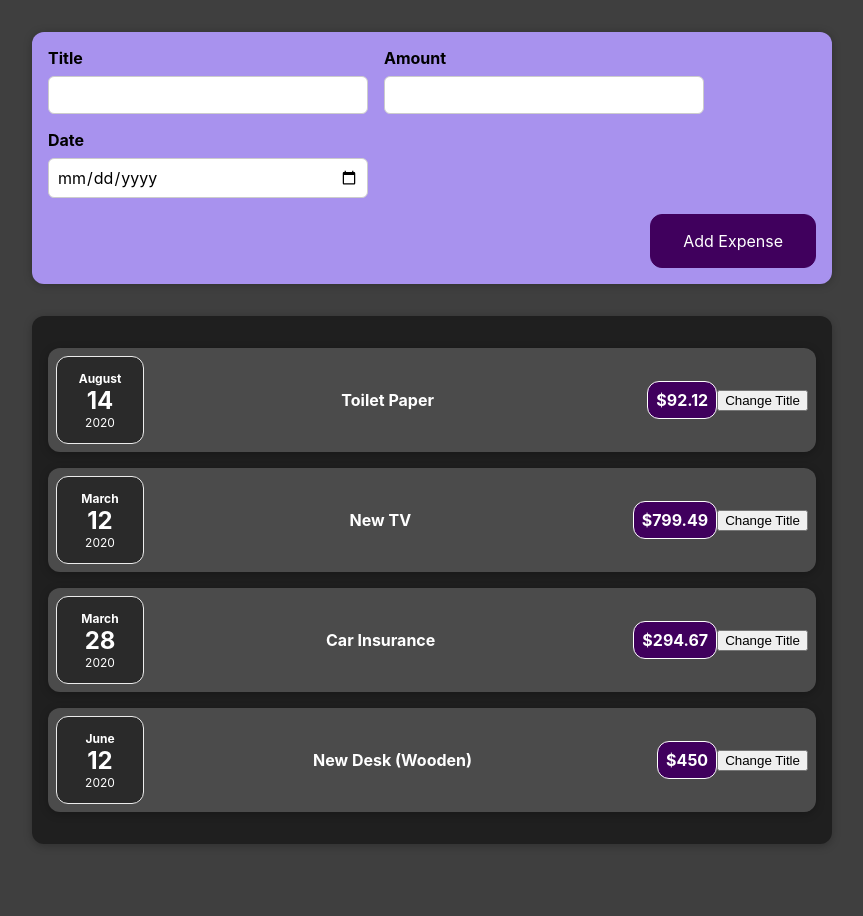
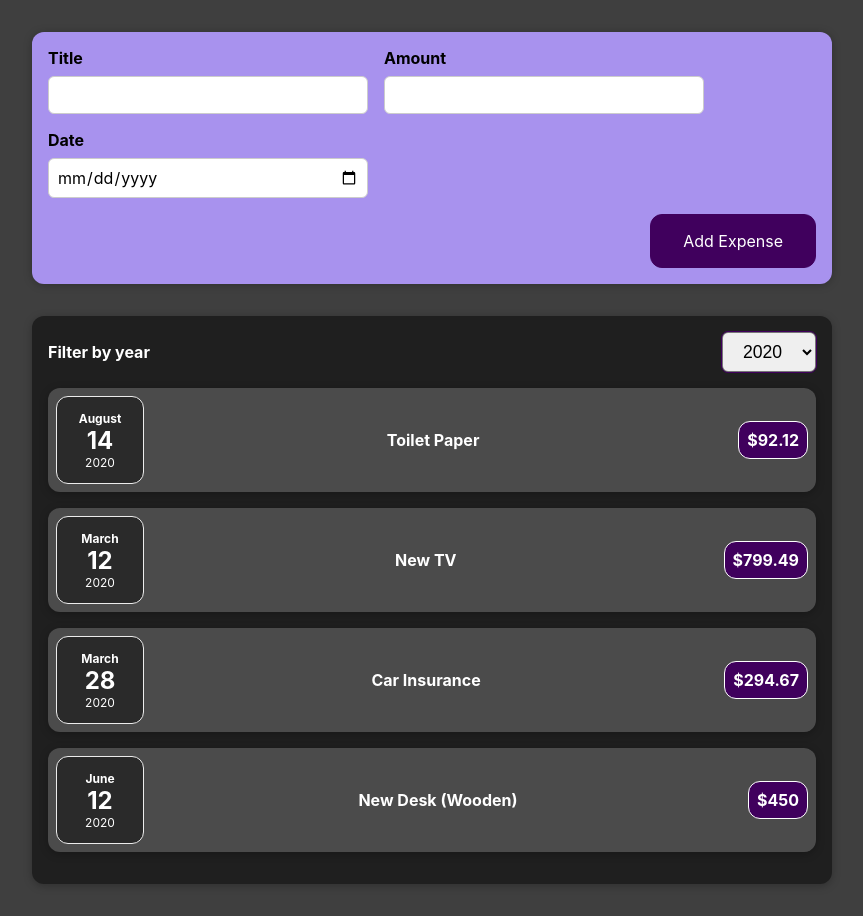
Before and after one commit to McEazy2700/react_complete_guide, a React (Create React App) app: page / in a window 1280 px wide. Shown: the whole page, without its empty margins (208-1071 px from the left). Before the commit the page ends 876 px from the top, so only its background shows below. Built offline with nearby package versions, Linux system fonts and the light colour scheme.

Commit message:
Added Expense filter

```diff
--- a/src/App.jsx
+++ b/src/App.jsx
@@ -43,10 +43,14 @@ function App() {
       date: new Date(2020, 5, 12)
     },
   ]
+
+  const addExpenseHandler = (expense) => {
+    console.log('In app.js', expense)
+  }
   return (
     <div className="App">
-      <NewExpense />
-      <Expenses expenses={expenses}/>
+      <NewExpense onAddExpense={addExpenseHandler}/>
+      <Expenses expenses={expenses} />
     </div>
   );
 }
--- a/src/components/NewExpense/ExpenseForm.jsx
+++ b/src/components/NewExpense/ExpenseForm.jsx
@@ -1,22 +1,55 @@
-import React from 'react'
+import React, { useState } from 'react'
 import './ExpenseForm.scss'
 
-const ExpenseForm = () => {
+const ExpenseForm = (props) => {
+    // Title state and changeHandler
+    const [enteredTitle, setEnteredTitle] = useState('');
+    const titleChangeHandler = (event) => {
+        setEnteredTitle(event.target.value)
+    };
+
+    // Amount state and changeHandler
+    const [enteredAmount, setEnteredAmount] = useState('');
+    const amountChangeHandler = (event) => {
+        setEnteredAmount(event.target.value)
+    }
+
+    // Date state and changeHandler
+    const [enteredDate, setEnteredDate] = useState('')
+    const dateChangeHandler = (event) => {
+        setEnteredDate(event.target.value)
+    }
+
+    const submitHandler = (event) => {
+        event.preventDefault();
+        const expenseData = {
+            title: enteredTitle,
+            amount: enteredAmount,
+            date: new Date(enteredDate)
+        }
+        props.onSaveExpenseData(expenseData)
+        setEnteredTitle('')
+        setEnteredAmount('')
+        setEnteredDate('')
+    }
   return (
     <div>
-        <form action="">
+        <form onSubmit={submitHandler}>
             <div className="new-expense__controls">
                 <div className="new-expense__control">
                     <label htmlFor="title">Title</label>
-                    <input id='title' type="text" />
+                    <input id='title' type="text" value={enteredTitle}
+                    onChange={titleChangeHandler}/>
                 </div>
                 <div className="new-expense__control">
                     <label htmlFor="amount">Amount</label>
-                    <input id='amount' type="number" min="0.01" step="0.01" />
+                    <input id='amount' type="number" value={enteredAmount}
+                    min="0.01" step="0.01"  onChange={amountChangeHandler}/>
                 </div>
                 <div className="new-expense__control">
                     <label htmlFor="date">Date</label>
-                    <input id='date' type="date" min="2019-01-01" max="2022-12-31" />
+                    <input id='date' type="date" value={enteredDate}
+                    min="2019-01-01" max="2022-12-31" onChange={dateChangeHandler}/>
                 </div>
             </div>
             <div className='new-expense__action'>
--- a/src/components/NewExpense/NewExpense.jsx
+++ b/src/components/NewExpense/NewExpense.jsx
@@ -2,10 +2,19 @@ import React from 'react'
 import './NewExpense.scss'
 import ExpenseForm from './ExpenseForm'
 
-const NewExpense = () => {
+const NewExpense = (props) => {
+  const onSaveExpenseDataHandler = (enteredExpenseData) => {
+    const expenseData = {
+      ...enteredExpenseData,
+      id: Math.random().toString()
+    }
+    console.log('from NewExpense', expenseData)
+    props.onAddExpense(expenseData);
+  };
+
   return (
     <div className='new-expense'>
-      <ExpenseForm />
+      <ExpenseForm onSaveExpenseData={onSaveExpenseDataHandler} />
     </div>
   )
 }
--- /dev/null
+++ b/src/components/expenses/ExpenseFilter.jsx
@@ -0,0 +1,23 @@
+import React, { useState } from 'react'
+import './ExpenseFilter.scss'
+
+const ExpenseFilter = (props) => {
+    const dropdownChangeHandler = (event) => {
+        props.onChangeFilter(event.target.value)
+    }
+  return (
+    <div className='expenses-filter'>
+        <div className="expenses-filter__control">
+            <label htmlFor="years">Filter by year</label>
+            <select value={props.selected} name="years" id="years" onChange={dropdownChangeHandler}>
+                <option value="2022">2022</option>
+                <option value="2021">2021</option>
+                <option value="2020">2020</option>
+                <option value="2019">2019</option>
+            </select>
+        </div>
+    </div>
+  )
+}
+
+export default ExpenseFilter
--- /dev/null
+++ b/src/components/expenses/ExpenseFilter.scss
@@ -0,0 +1,20 @@
+.expenses-filter {
+    display: flex;
+    flex-direction: column;
+    .expenses-filter__control {
+        display: flex;
+        justify-content: space-between;
+        align-items: center;
+        select {
+            padding: 0.5rem 1rem;
+            font-size: 1.1rem;
+            border-radius: 6px;
+            outline: 1px solid #40005d;
+        }
+        label {
+            color: white;
+            font-weight: bold;
+            font-family: inherit;
+        }
+    }
+}
--- a/src/components/expenses/ExpenseItem.jsx
+++ b/src/components/expenses/ExpenseItem.jsx
@@ -4,20 +4,13 @@ import ExpenseDate from './ExpenseDate';
 import Card from '../UI/Card';
 
 function ExpenseItem(props) {
-    const [title, setTitle] = useState(props.title);
-    const clickHandler = () => {
-        setTitle('Updated!')
-        console.log("Yo I'm in New York")
-    }
-
     return (
         <Card className='expense-item'>
             <ExpenseDate date={props.date}/>
             <div className='expense-item__description'>
-                <h2>{title}</h2>
+                <h2>{props.title}</h2>
                 <div className='expense-item__price'>${props.amount}</div>
             </div>
-            <button onClick={clickHandler}>Change Title</button>
         </Card>
      );
 }
--- a/src/components/expenses/Expenses.jsx
+++ b/src/components/expenses/Expenses.jsx
@@ -1,12 +1,19 @@
-import React from 'react'
+import React, { useState } from 'react'
 import './Expenses.scss'
 import ExpenseItem from './ExpenseItem'
 import Card from '../UI/Card';
+import ExpenseFilter from './ExpenseFilter';
 
 function Expenses(props) {
+    const [filteredYear, setFilteredYear] = useState('2020');
+    const filterChangeHandler = (selectedYear) => {
+        setFilteredYear(selectedYear)
+    }
     let expenses = Array.from(props.expenses)
     return (
+    <div>
         <Card className='expenses'>
+            <ExpenseFilter selected={filteredYear} onChangeFilter={filterChangeHandler}/>
             {expenses.map((expense) => {
                 return (
                     <ExpenseItem
@@ -17,6 +24,7 @@ function Expenses(props) {
                 )
                 })}
         </Card>
+    </div>
      );
 }
 
```
Lines whose indentation alone changed are shown as unchanged.
